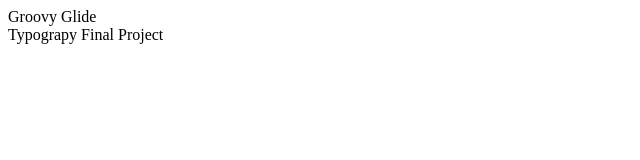
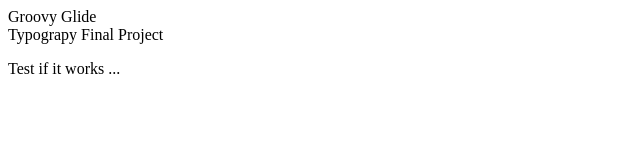
Before and after one commit to MichaelMao1102/GroovyGlide, a plain HTML site: page index.html in a window 1280 px wide. Shown: the whole page, without its empty margins (0-640 px from the left). Drawn offline with Linux system fonts and the light colour scheme.

Commit message:
Update index.html

```diff
--- a/index.html
+++ b/index.html
@@ -8,5 +8,6 @@
 <body>
 <div class="title">Groovy Glide</div>
 <div class="subtitle">Typograpy Final Project</div>
+<p>Test if it works ... </p>
 </body>
 </html>
```
